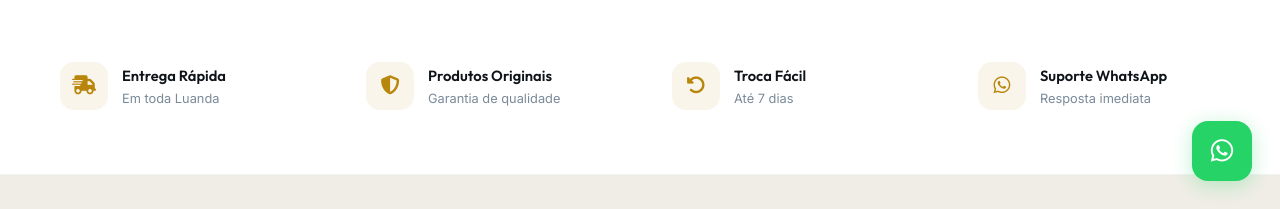
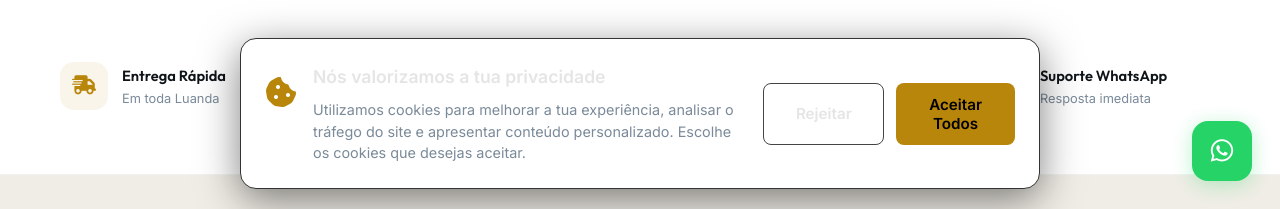
Before and after one commit to Deedzera/moveplus-ecommerce, a website: page public/index.html in a window 1280 px wide. Shown: the part 591-800 px from the top of the page. Drawn offline with Linux system fonts and the light colour scheme; no server answers.

Commit message:
Add universal cookie consent popup banner

```diff
--- a/public/index.html
+++ b/public/index.html
@@ -296,7 +296,6 @@
 
         <div class="footer__bottom">
           <span>© 2026 Move Plus. Todos os direitos reservados.</span>
-
         </div>
       </div>
     </footer>
@@ -359,5 +358,7 @@
         }
       });
     </script>
+    <!-- Cookie Consent -->
+    <script src="/js/cookieConsent.js"></script>
   </body>
 </html>
--- /dev/null
+++ b/public/js/cookieConsent.js
@@ -0,0 +1,192 @@
+/* ============================================
+   MOVE PLUS — Resolução de Cookies Banner
+   ============================================ */
+
+document.addEventListener("DOMContentLoaded", function () {
+  const consentLabel = "moveplus_cookie_consent";
+
+  // Se já foi respondido, não mostra
+  if (localStorage.getItem(consentLabel)) return;
+
+  // Usa caminhos dinâmicos dependendo se estamos na raiz ou não
+  const isInPagesDir = window.location.pathname.includes('/pages/');
+
+  // HTML do Banner
+  const bannerHTML = `
+    <div id="cookieConsentBanner" class="cookie-banner">
+      <div class="cookie-banner__content">
+        <div class="cookie-banner__icon"><i class="fa-solid fa-cookie-bite"></i></div>
+        <div class="cookie-banner__text">
+          <h3>Nós valorizamos a tua privacidade</h3>
+          <p>Utilizamos cookies para melhorar a tua experiência, analisar o tráfego do site e apresentar conteúdo personalizado. Escolhe os cookies que desejas aceitar.</p>
+        </div>
+      </div>
+      <div class="cookie-banner__actions">
+        <button id="btnDeclineCookies" class="btn-cookie btn-cookie--outline">Rejeitar</button>
+        <button id="btnAcceptCookies" class="btn-cookie btn-cookie--solid">Aceitar Todos</button>
+      </div>
+    </div>
+  `;
+
+  // CSS dinâmico
+  const styles = `
+    .cookie-banner {
+      position: fixed;
+      bottom: 20px;
+      left: 50%;
+      transform: translateX(-50%) translateY(150%);
+      width: 90%;
+      max-width: 800px;
+      background: var(--bg-card, #1c1c1c); /* fallback for dark mode */
+      color: var(--text-color, #e5e5e5);
+      border: 1px solid var(--border-color, #333);
+      border-radius: 16px;
+      padding: 24px;
+      box-shadow: 0 10px 40px rgba(0,0,0,0.5);
+      z-index: 99999;
+      display: flex;
+      flex-direction: column;
+      gap: 20px;
+      opacity: 0;
+      transition: transform 0.5s cubic-bezier(0.16, 1, 0.3, 1), opacity 0.5s ease;
+    }
+
+    html.light .cookie-banner {
+      background: #ffffff;
+      color: #333333;
+      border: 1px solid #e0e0e0;
+      box-shadow: 0 10px 40px rgba(0,0,0,0.1);
+    }
+
+    .cookie-banner.show {
+      transform: translateX(-50%) translateY(0);
+      opacity: 1;
+    }
+
+    @media (min-width: 768px) {
+      .cookie-banner {
+        flex-direction: row;
+        align-items: center;
+        justify-content: space-between;
+      }
+    }
+
+    .cookie-banner__content {
+      display: flex;
+      gap: 16px;
+      align-items: flex-start;
+    }
+
+    .cookie-banner__icon {
+      font-size: 2rem;
+      color: var(--gold, #c19f5f);
+      margin-top: 4px;
+    }
+
+    .cookie-banner__text h3 {
+      font-size: 1.1rem;
+      margin-bottom: 8px;
+      font-weight: 600;
+    }
+
+    .cookie-banner__text p {
+      font-size: 0.9rem;
+      color: var(--text-muted, #a0a0a0);
+      line-height: 1.5;
+      margin: 0;
+    }
+
+    html.light .cookie-banner__text p {
+      color: #666;
+    }
+
+    .cookie-banner__actions {
+      display: flex;
+      gap: 12px;
+      flex-shrink: 0;
+      width: 100%;
+    }
+
+    @media (min-width: 768px) {
+      .cookie-banner__actions {
+        width: auto;
+      }
+    }
+
+    .btn-cookie {
+      flex: 1;
+      padding: 12px 20px;
+      border-radius: 8px;
+      font-weight: 600;
+      font-size: 0.95rem;
+      cursor: pointer;
+      transition: all 0.2s ease;
+      text-align: center;
+      border: none;
+    }
+
+    .btn-cookie--outline {
+      background: transparent;
+      color: var(--text-color, #e5e5e5);
+      border: 1px solid var(--border-color, #444);
+    }
+
+    html.light .btn-cookie--outline {
+      color: #333;
+      border: 1px solid #ccc;
+    }
+
+    .btn-cookie--outline:hover {
+      background: var(--bg-hover, #2a2a2a);
+    }
+
+    html.light .btn-cookie--outline:hover {
+      background: #f5f5f5;
+    }
+
+    .btn-cookie--solid {
+      background: var(--gold, #c19f5f);
+      color: #000;
+    }
+
+    .btn-cookie--solid:hover {
+      background: #d4b572;
+      transform: translateY(-2px);
+    }
+  `;
+
+  // Inserir CSS
+  const styleEl = document.createElement("style");
+  styleEl.innerHTML = styles;
+  document.head.appendChild(styleEl);
+
+  // Inserir Banner
+  const wrapper = document.createElement("div");
+  wrapper.innerHTML = bannerHTML;
+  document.body.appendChild(wrapper.firstElementChild);
+
+  const banner = document.getElementById("cookieConsentBanner");
+
+  // Animar entrada após 1.5s
+  setTimeout(() => {
+    banner.classList.add("show");
+  }, 1500);
+
+  // Handlers
+  document.getElementById("btnAcceptCookies").addEventListener("click", () => {
+    localStorage.setItem(consentLabel, "accepted");
+    closeBanner();
+  });
+
+  document.getElementById("btnDeclineCookies").addEventListener("click", () => {
+    localStorage.setItem(consentLabel, "declined");
+    closeBanner();
+  });
+
+  function closeBanner() {
+    banner.classList.remove("show");
+    setTimeout(() => {
+      banner.remove();
+    }, 500);
+  }
+});
```
Also changed, not shown: public/pages/adminPage.html (+2 -0 lines), public/pages/cartPage.html (+2 -0 lines), public/pages/categPage.html (+2 -1 lines), public/pages/loginPage.html (+2 -0 lines), public/pages/productPage.html (+2 -0 lines), public/pages/userPage.html (+2 -0 lines).
